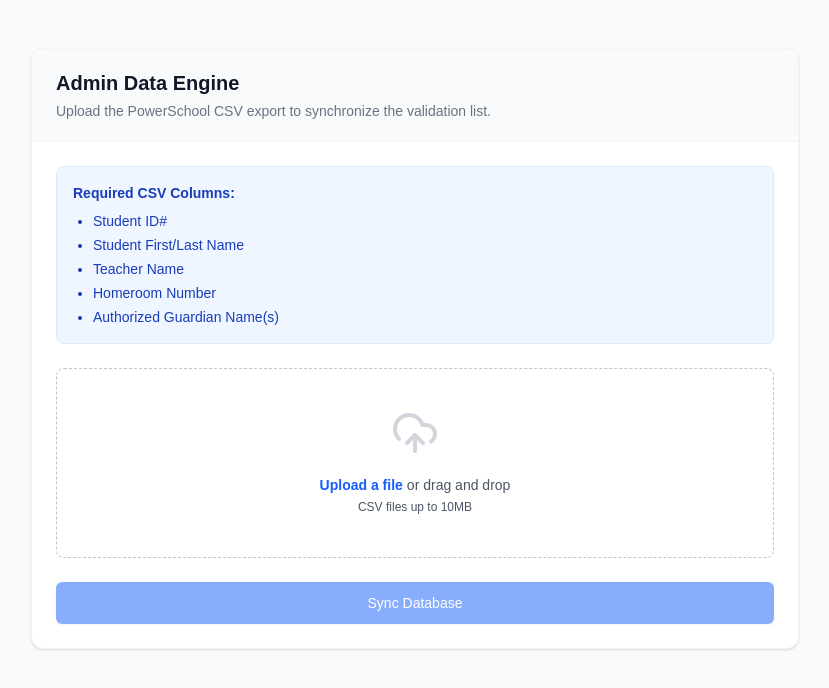
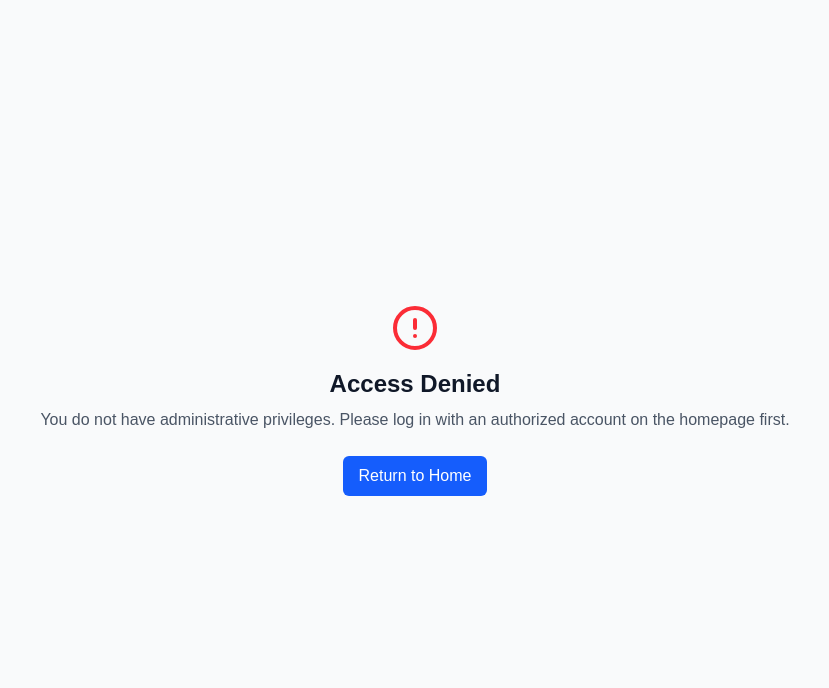
Before and after one commit to PDadsPalace/early-dismissal, a Next.js app: page /admin in a window 1280 px wide. Shown: the top 688 px of the page, without its empty margins (225-1054 px from the left). Built offline with nearby package versions, Linux system fonts and the light colour scheme; no server answers.

Commit message:
feat: Add admin and office page auth guards for specific emails

```diff
--- a/src/app/admin/page.tsx
+++ b/src/app/admin/page.tsx
@@ -1,15 +1,29 @@
 "use client";
 
-import { useState } from 'react';
+import { useState, useEffect } from 'react';
 import Papa from 'papaparse';
-import { db } from '@/lib/firebase';
+import { db, auth } from '@/lib/firebase';
 import { collection, writeBatch, doc } from 'firebase/firestore';
+import { onAuthStateChanged, User } from 'firebase/auth';
 import { UploadCloud, CheckCircle2, AlertCircle } from 'lucide-react';
+
+const ADMIN_EMAILS = ['ppanfili@htsdnj.org', 'dpanfili@htsdnj.org'];
 
 export default function AdminPage() {
   const [file, setFile] = useState<File | null>(null);
   const [uploading, setUploading] = useState(false);
   const [status, setStatus] = useState<{ type: 'idle' | 'success' | 'error'; message: string }>({ type: 'idle', message: '' });
+
+  const [user, setUser] = useState<User | null>(null);
+  const [authLoading, setAuthLoading] = useState(true);
+
+  useEffect(() => {
+    const unsubscribe = onAuthStateChanged(auth, (currentUser) => {
+      setUser(currentUser);
+      setAuthLoading(false);
+    });
+    return () => unsubscribe();
+  }, []);
 
   const handleFileChange = (e: React.ChangeEvent<HTMLInputElement>) => {
     if (e.target.files && e.target.files[0]) {
@@ -82,6 +96,21 @@
     });
   };
 
+  if (authLoading) {
+    return <div className="min-h-screen flex items-center justify-center bg-gray-50"><div className="animate-pulse text-blue-600 font-semibold">Loading...</div></div>;
+  }
+
+  if (!user || !ADMIN_EMAILS.includes(user.email || '')) {
+    return (
+      <div className="min-h-screen flex flex-col items-center justify-center bg-gray-50 p-4 text-center">
+        <AlertCircle className="w-12 h-12 text-red-500 mb-4" />
+        <h1 className="text-2xl font-bold text-gray-900 mb-2">Access Denied</h1>
+        <p className="text-gray-600 mb-6">You do not have administrative privileges. Please log in with an authorized account on the homepage first.</p>
+        <a href="/" className="px-4 py-2 bg-blue-600 text-white rounded-md font-medium hover:bg-blue-700">Return to Home</a>
+      </div>
+    );
+  }
+
   return (
     <div className="min-h-screen bg-gray-50 py-12 px-4 sm:px-6 lg:px-8">
       <div className="max-w-3xl mx-auto">
--- a/src/app/office/page.tsx
+++ b/src/app/office/page.tsx
@@ -1,9 +1,12 @@
 "use client";
 
 import { useState, useEffect } from 'react';
-import { db } from '@/lib/firebase';
+import { db, auth } from '@/lib/firebase';
 import { collection, query, where, onSnapshot, doc, updateDoc, orderBy } from 'firebase/firestore';
+import { onAuthStateChanged, User } from 'firebase/auth';
 import { CheckCircle2, Clock, FileText, School, AlertCircle } from 'lucide-react';
+
+const ADMIN_EMAILS = ['ppanfili@htsdnj.org', 'dpanfili@htsdnj.org'];
 
 interface SignoutRecord {
   id: string;
@@ -23,6 +26,17 @@
   const [activeSignouts, setActiveSignouts] = useState<SignoutRecord[]>([]);
   const [loading, setLoading] = useState(true);
   const [error, setError] = useState('');
+
+  const [user, setUser] = useState<User | null>(null);
+  const [authLoading, setAuthLoading] = useState(true);
+
+  useEffect(() => {
+    const unsubscribe = onAuthStateChanged(auth, (currentUser) => {
+      setUser(currentUser);
+      setAuthLoading(false);
+    });
+    return () => unsubscribe();
+  }, []);
 
   useEffect(() => {
     // Real-time listener for pending signouts
@@ -76,6 +90,21 @@
     const date = new Date(isoString);
     return date.toLocaleDateString([], { month: 'numeric', day: 'numeric' });
   };
+
+  if (authLoading) {
+    return <div className="min-h-screen flex items-center justify-center bg-gray-50"><div className="animate-pulse text-blue-600 font-semibold">Loading...</div></div>;
+  }
+
+  if (!user || !ADMIN_EMAILS.includes(user.email || '')) {
+    return (
+      <div className="min-h-screen flex flex-col items-center justify-center bg-gray-50 p-4 text-center">
+        <AlertCircle className="w-12 h-12 text-red-500 mb-4" />
+        <h1 className="text-2xl font-bold text-gray-900 mb-2">Access Denied</h1>
+        <p className="text-gray-600 mb-6">You do not have administrative privileges. Please log in with an authorized account on the homepage first.</p>
+        <a href="/" className="px-4 py-2 bg-blue-600 text-white rounded-md font-medium hover:bg-blue-700">Return to Home</a>
+      </div>
+    );
+  }
 
   return (
     <div className="min-h-screen bg-gray-50">
```
